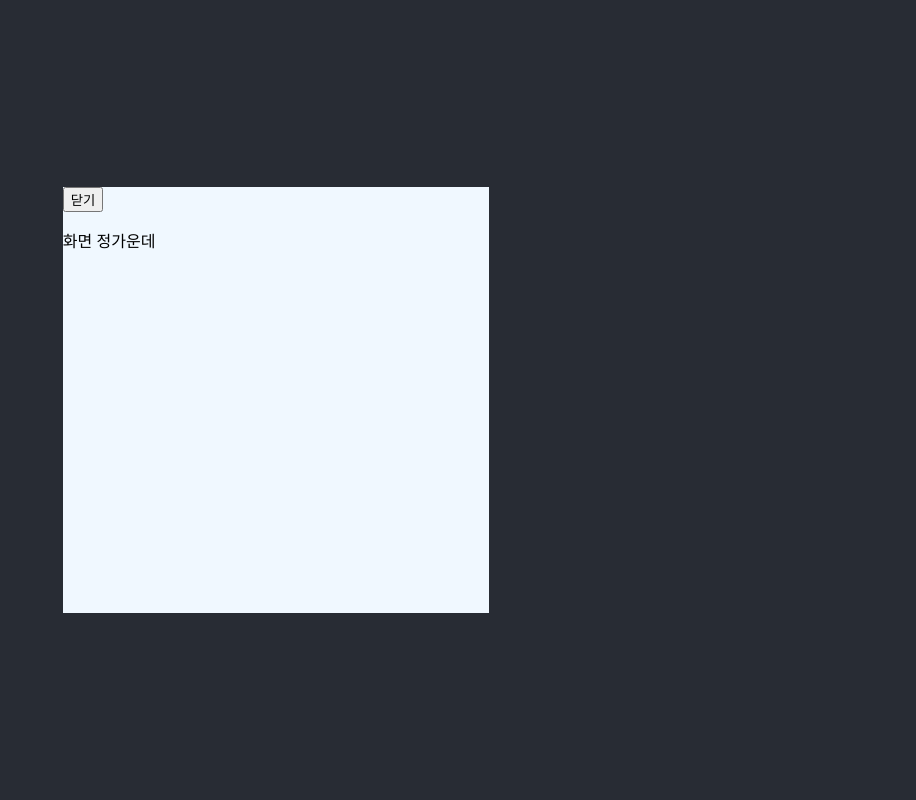
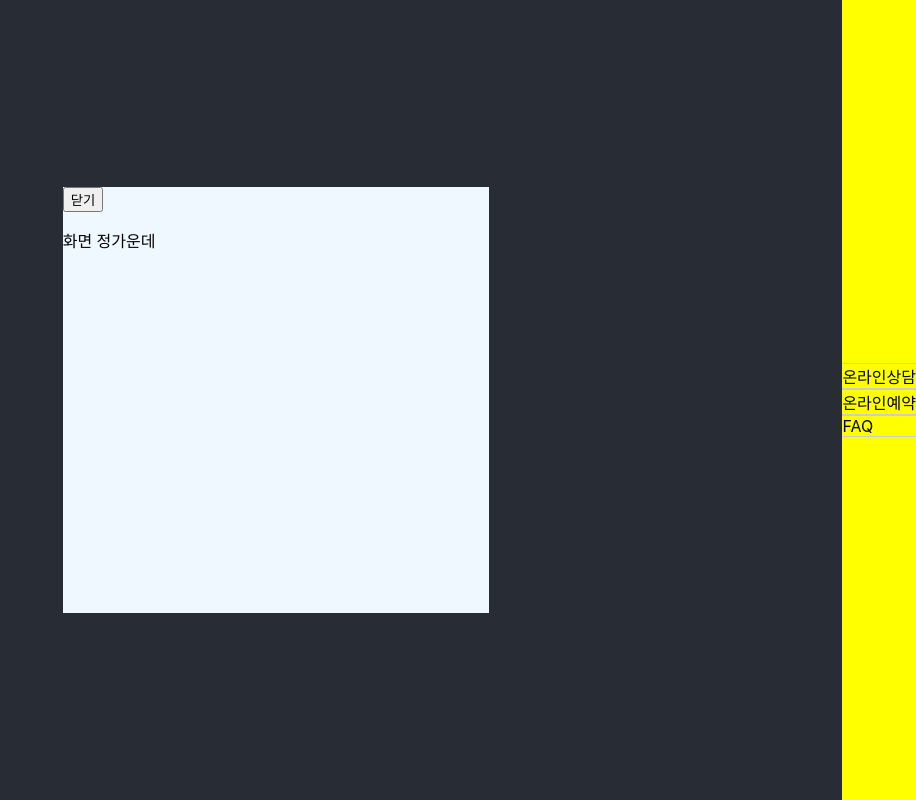
Before and after one commit to molladeath/ppp20230102, a React (Create React App) app: page / in a window 1280 px wide. Shown: the whole page, without its empty margins (364-1280 px from the left). Built offline with nearby package versions, Linux system fonts and the light colour scheme.

Commit message:
기절각

```diff
--- a/src/App.css
+++ b/src/App.css
@@ -62,3 +62,37 @@ body{height: 3000;}
   display: none;
 }
 .openpopup #pop{ display: block;}
+
+
+#qqq{
+  position:fixed;
+  right : 0;
+  top: 0; bottom: 0;
+  background-color: yellow;
+  display: flex;
+  flex-direction: column;
+  justify-content: center;
+}
+#qqq ul{margin: 0; padding: 0;}
+#qqq li{
+  list-style: none; padding: 0; margin: 0;
+  border-top: 1px solid #ccc;
+  border-bottom: 1px solid #ccc;
+}
+
+#qqqbox{
+  position: absolute;
+  background-color: white;
+  width: 400px;
+  height: 400pz;
+  right: 0;
+  top: 0;
+  bottom: 0;
+  margin: auto;
+  transform: translate(100%);
+  transition: 0.5s;
+}
+
+#qqqbox.show{
+  transform: translate(0);
+}
--- a/src/App.js
+++ b/src/App.js
@@ -1,5 +1,6 @@
 import {useState} from 'react';
 import './App.css';
+import QQQ from './component/qqq';
 
 function App() {
   const [open , setToggle] = useState(true);
@@ -9,6 +10,7 @@ function App() {
         <button onClick={()=>{ setToggle(!open) }}>닫기</button>
         <p>화면 정가운데</p>
       </div>
+        <QQQ></QQQ>
     </div>
   );
 }
--- /dev/null
+++ b/src/component/qqq.js
@@ -0,0 +1,21 @@
+
+import React ,{ useState }from 'react';
+
+function QQQ(props) {
+    const [qqqopen , qqqSet] = useState(true);
+    return (
+        <div id= "qqq">
+            <ui>
+                <li onClick={()=>{qqqSet(!qqqopen)}}>온라인상담</li>
+                <li onClick={{}}>온라인예약</li>
+                <li onClick={{}}>FAQ</li>
+            </ui>
+            <div id='qqqbox' className={qqqopen ? '' : 'show'}>
+                <button onClick={()=>{qqqSet(!qqqopen)}}>닫기</button>
+                폼태그 넣기
+            </div>
+        </div>
+    );
+}
+
+export default QQQ;
```
